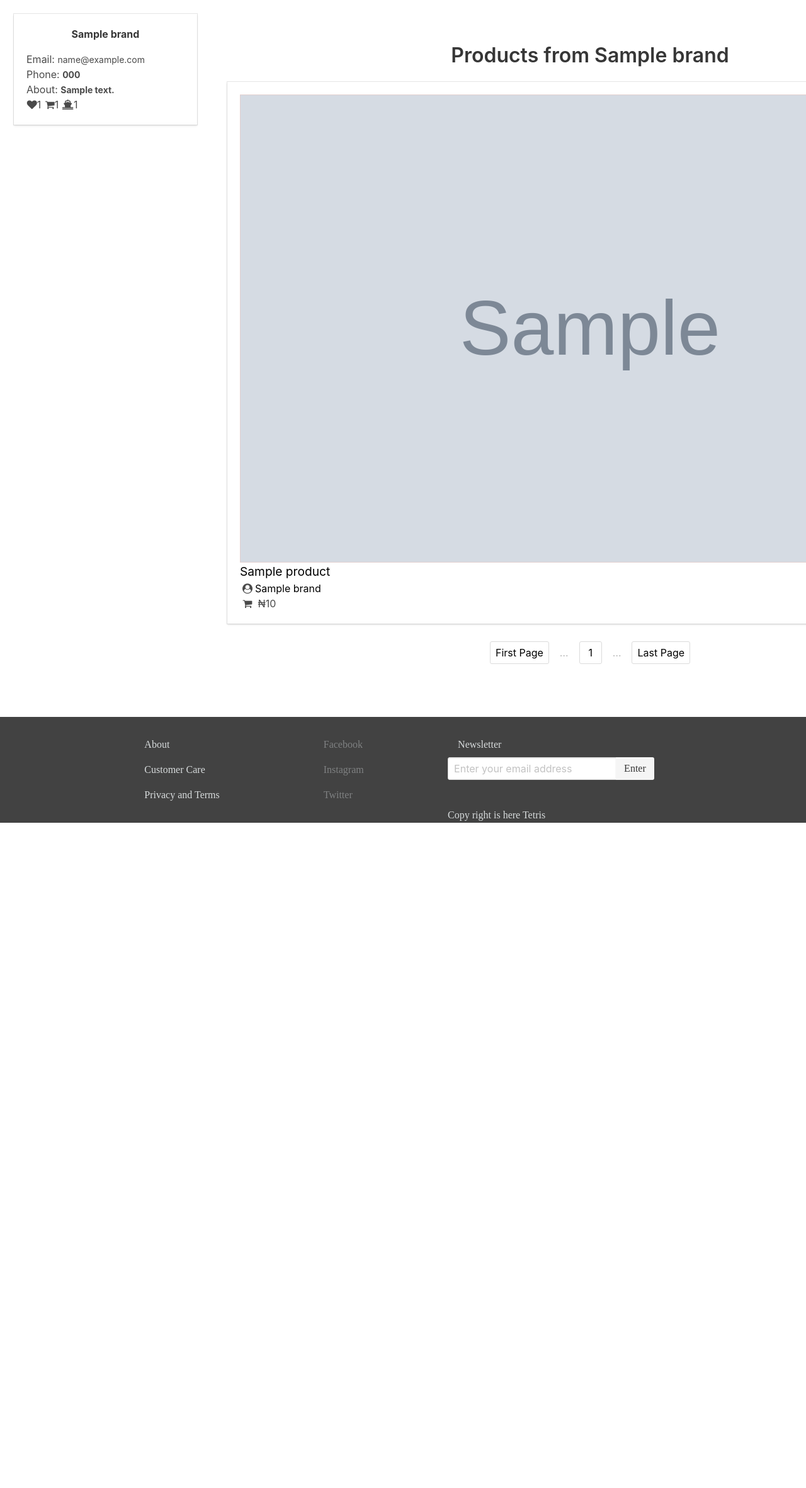
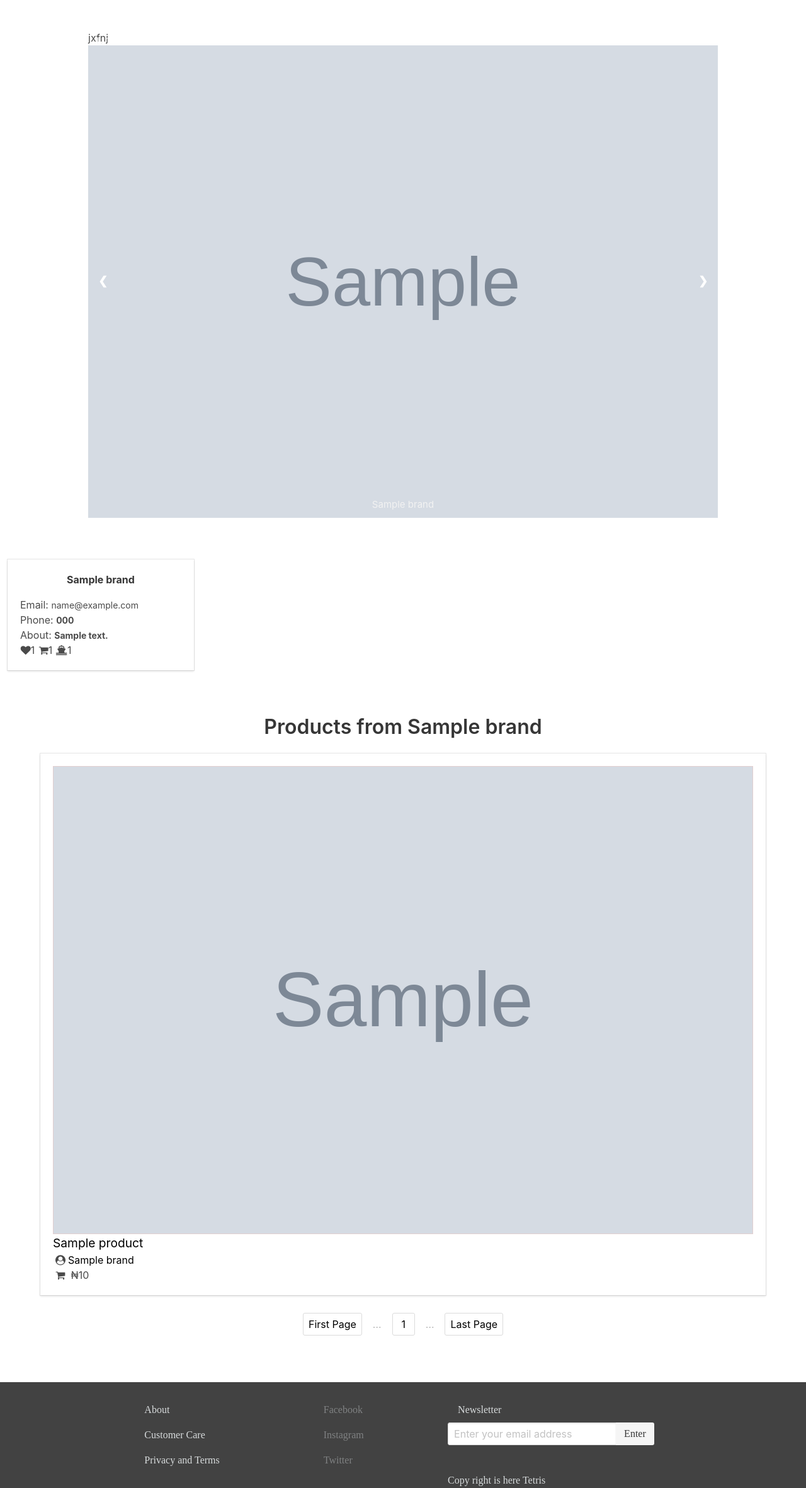
Before and after one commit to olaoluwa-98/tetris, a Django app: template store/templates/store/pages/brand_detail.html in a window 1280 px wide; the page is wider, and only the part inside the window is pictured. Shown: the part 52-2414 px from the top of that part at 63% size. Before the commit the page ends 1358 px from the top of that part, so only its background shows below. Run offline with Django 3.2, Linux system fonts and the light colour scheme; the template is opened without the code that fills it: most values are stand-ins (such as "Sample title", 1, 10 or a date in 2020); grey boxes marked "Sample" are stand-in pictures; parts of the project's set-up code (start-up, migrations or seed data) failed here and were passed over.

Commit message:
trying brand slider images

```diff
--- a/store/models.py
+++ b/store/models.py
@@ -66,6 +66,10 @@ class Brand(models.Model):
 
     def get_orders(self):
         return OrderItem.objects.filter(product__brand=self).order_by('-created_at')
+
+    def random_product_images(self):
+        products = list(self.products.all())
+        return ProductImage.objects.filter(product__in=products[:3])
 
     def __str__(self):
         return '{0} ({1})'.format(self.name, self.email)
--- a/store/templates/store/pages/brand_detail.html
+++ b/store/templates/store/pages/brand_detail.html
@@ -13,7 +13,29 @@
 {% block content %}
   {% include 'store/header.html' %}
 
-<div class="columns" style="margin: 10px">
+
+<section class="section">
+<div class="container">
+<!-- Slideshow container -->
+  <div class="slideshow-container">
+    <!-- Full-width images with number and caption text -->
+    jxfnj
+    {% for img in brand.random_product_images %}
+    <div class="mySlides fade">
+      <div class="numbertext">{{ forloop.counter}} / {{ brand.random_product_images.count}}</div>
+      <a href="{{ img.product.get_absolute_url }}"><img src="{{ MEDIA_URL }}{{ img.product_image_url}}" style="width:100%"></a>
+      <div class="text">{{ brand.name }}</div>
+    </div>
+    {% endfor %}
+    <!-- Next and previous buttons -->
+    <a class="prev" onclick="plusSlides(-1)">&#10094;</a>
+    <a class="next" onclick="plusSlides(1)">&#10095;</a>
+  </div>
+</div>
+</section>
+
+
+<!-- <div class="columns" style="margin: 10px"> -->
   <div class="column is-one-quarter">
       <div class="box">
           <article class="media">
@@ -84,4 +106,37 @@
       </section>
     </div>
   </div>
+
+{% if brand.random_product_images %}
+  <script type="text/javascript">
+    var slideIndex = 1;
+  showSlides(slideIndex);
+
+  // Next/previous controls
+  function plusSlides(n) {
+    showSlides(slideIndex += n);
+  }
+
+  // Thumbnail image controls
+  function currentSlide(n) {
+    showSlides(slideIndex = n);
+  }
+
+  function showSlides(n) {
+    var i;
+    var slides = document.getElementsByClassName("mySlides");
+    var dots = document.getElementsByClassName("dot");
+    if (n > slides.length) {slideIndex = 1}
+    if (n < 1) {slideIndex = slides.length}
+    for (i = 0; i < slides.length; i++) {
+        slides[i].style.display = "none";
+    }
+    for (i = 0; i < dots.length; i++) {
+        dots[i].className = dots[i].className.replace(" active", "");
+    }
+    slides[slideIndex-1].style.display = "block";
+    dots[slideIndex-1].className += " active";
+  }
+  </script>
+  {% endif %}
 {% endblock %}
--- a/store/views.py
+++ b/store/views.py
@@ -530,14 +530,14 @@ def change_cart_item_qty(request):
 
 @csrf_exempt
 def remove_from_cart(request):
-    if request.session.get('cart_item_ids'):
+    if request.session.get('cart_item_ids') and request.POST.get('product_id'):
         product = request.POST['product_id'] + 'x'
         cart = request.session.get('cart_item_ids')
         index = cart.find(product)
         if index != -1:
             index_stop = cart.find('-', index)
             request.session['cart_item_ids'] = cart.replace(cart[index:index_stop+1], '')
-    if request.user.is_authenticated:
+    if request.user.is_authenticated and request.POST.get('product_id'):
         cart_item = Cart.objects.filter(user=request.user, product_id=request.POST['product_id'])
         if cart_item.exists():
             cart_item.delete()
```
